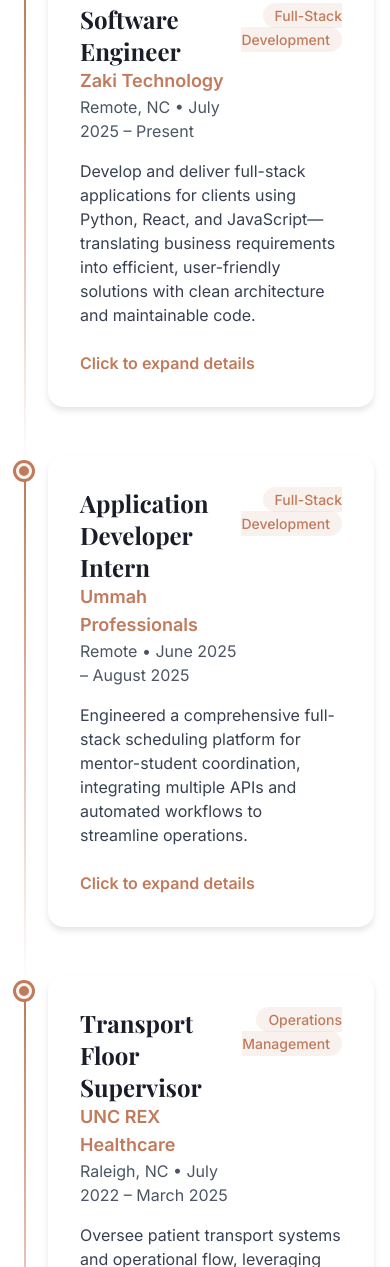
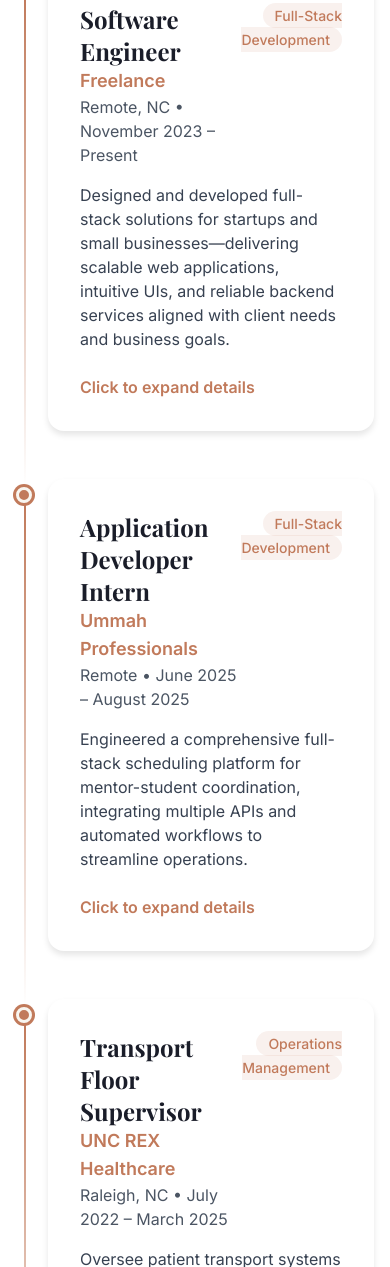
Before and after one commit to Fadyeskand224/FadyEskandr, a plain HTML site: page experience.html in a window 390 px wide. Shown: the part 733-2000 px from the top of the page. Drawn offline with nearby package versions, Linux system fonts and the light colour scheme.

Commit message:
Update experience.html

```diff
--- a/experience.html
+++ b/experience.html
@@ -171,14 +171,14 @@
 
             <div class="timeline">
 
-                <!-- Zaki Technology -->
-                <div class="timeline-item" data-position="zaki">
+                <!-- freelance -->
+                <div class="timeline-item" data-position="Freelance">
                 <div class="timeline-content">
                     <div class="flex justify-between items-start mb-4">
                     <div>
                         <h3 class="serif text-2xl font-bold text-navy">Software Engineer</h3>
-                        <p class="text-lg text-copper font-semibold">Zaki Technology</p>
-                        <p class="text-gray-600">Remote, NC • July 2025 – Present</p>
+                        <p class="text-lg text-copper font-semibold">Freelance</p>
+                        <p class="text-gray-600">Remote, NC • November 2023 – Present</p>
                     </div>
                     <div class="text-right">
                         <span class="skill-tag">Full-Stack Development</span>
@@ -186,39 +186,51 @@
                     </div>
 
                   <p class="text-gray-700 mb-4">
-                    Develop and deliver full-stack applications for clients using Python, React, and JavaScript—translating
-                    business requirements into efficient, user-friendly solutions with clean architecture and maintainable code.
+    Designed and developed full-stack solutions for startups and small businesses—delivering scalable web applications,
+    intuitive UIs, and reliable backend services aligned with client needs and business goals.
 </p>
 
-                    <div class="timeline-details" id="zaki-details">
+<div class="timeline-details" id="freelance-details">
     <div class="border-t border-gray-200 pt-4 mt-4">
         <h4 class="font-semibold text-navy mb-3">Key Achievements:</h4>
 
         <div class="achievement-item">
-                        <span>Built and deployed containerized services with <strong>Docker</strong> and orchestrated workloads with <strong>Kubernetes</strong> to ensure scalable, reliable releases.</span>
+            <span>Scoped projects end-to-end with clients, wrote lightweight <strong>Statements of Work (SOWs)</strong>,
+            estimates, and delivery plans; maintained weekly status updates and change logs to ensure clear communication and accountability.</span>
         </div>
+
         <div class="achievement-item">
-                        <span>Integrated <strong>Firebase</strong> for auth, cloud storage, and real-time data sync (Firestore/RTDB) across web clients.</span>
+            <span>Developed <strong>production-ready REST APIs</strong> with <strong>Java (Spring Boot)</strong> and
+            <strong>Node.js (Express)</strong>, implementing <strong>OAuth 2.0</strong> authentication, caching, and pagination —
+            reducing API latency by <strong>35%</strong> and cutting client support tickets by <strong>25%</strong>.</span>
         </div>
+
         <div class="achievement-item">
-                        <span>Collaborated with clients and cross-functional teams to scope features, troubleshoot issues, and ship enhancements that improved system reliability and UX.</span>
+            <span>Delivered <strong>full-stack web apps</strong> for startups using <strong>React</strong>,
+            <strong>Tailwind CSS</strong>, and <strong>MySQL</strong> with <strong>Stripe API</strong> integration;
+            introduced responsive design and UX improvements that boosted session duration by <strong>40%</strong>
+            and mobile engagement by <strong>60%</strong>.</span>
         </div>
+
         <div class="achievement-item">
-                        <span>Delivered production-ready full-stack features in Python/React with clear APIs, reusable UI components, and automated checks.</span>
+            <span>Shipped accessible, responsive UIs built with <strong>TypeScript</strong>, <strong>React</strong>,
+            and <strong>Tailwind CSS</strong>; added form validation with clear error states, reducing mobile form
+            drop-offs by <strong>~15%</strong>.</span>
         </div>
 
         <h4 class="font-semibold text-navy mb-3 mt-6">Technologies Used:</h4>
         <div class="flex flex-wrap gap-2">
-                        <span class="skill-tag">Python</span>
+            <span class="skill-tag">Java</span>
+            <span class="skill-tag">Spring Boot</span>
+            <span class="skill-tag">Node.js</span>
+            <span class="skill-tag">Express</span>
+            <span class="skill-tag">TypeScript</span>
             <span class="skill-tag">React</span>
-                        <span class="skill-tag">JavaScript</span>
-                        <span class="skill-tag">Docker</span>
-                        <span class="skill-tag">Kubernetes</span>
-                        <span class="skill-tag">Firebase Auth</span>
-                        <span class="skill-tag">Firestore / RTDB</span>
-                        <span class="skill-tag">Cloud Storage</span>
+            <span class="skill-tag">Tailwind CSS</span>
+            <span class="skill-tag">MySQL</span>
+            <span class="skill-tag">Stripe API</span>
+            <span class="skill-tag">OAuth 2.0</span>
             <span class="skill-tag">REST APIs</span>
-                        <span class="skill-tag">CI/CD</span>
         </div>
     </div>
 </div>
```
Lines whose indentation alone changed are shown as unchanged.
